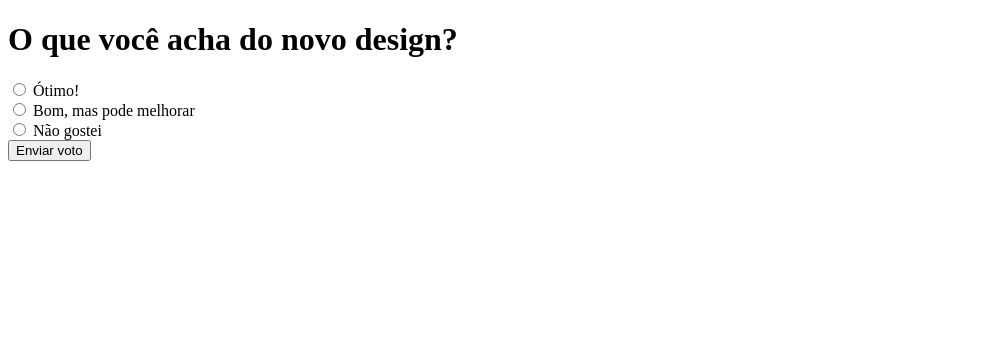
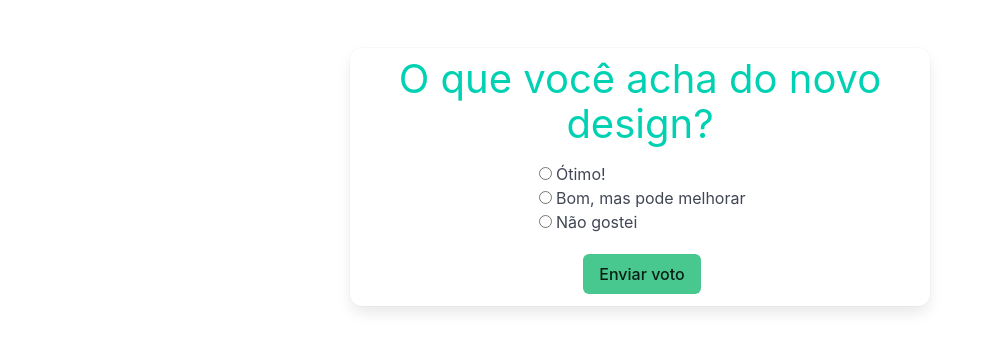
Before and after one commit to magas-xlr/spa-golden-verbena, a plain HTML site: page index.html in a window 1280 px wide. Shown: the whole page, without its empty margins (0-986 px from the left). Drawn offline with nearby package versions, Linux system fonts and the light colour scheme.

Commit message:
feat(SGV02)Import-Bulm-framework

```diff
--- a/index.html
+++ b/index.html
@@ -5,27 +5,50 @@
     <meta charset="UTF-8">
     <meta name="viewport" content="width=device-width, initial-scale=1.0">
     <title>Campos e Requisitos da Tela de Votação</title>
+    <link rel="stylesheet" href="style.css">
+    <link rel="stylesheet" href="https://cdn.jsdelivr.net/npm/bulma@1.0.2/css/bulma.min.css">
 </head>
 
 <body>
 
-    <h1>O que você acha do novo design?</h1>
+        <section class="section">
 
+
+            <div class="columns is-centered">
+                <div class="column is-half">
+                    <div class="box">
+                        <div class="columns is-centered">
+                            <div class="title has-text-centered has-text-primary is-size-1 has-text-weight-bold">
+                            <h1 class="is-size-2" >O que você acha do novo design?</h1></div>
+                        </div>
                         <form action="" method="Post">
-        <div>
-            <input type="radio" name="voto" value="Ótimo!" >
+                            <div class="columns is-centered">
+                                <div class="pt-4 pr-2 pb-1 pl-3">
+                                    <input type="radio" name="voto" value="Ótimo!">
                                     <label for="">Ótimo!</label>
-        </div>
-        <div>
+                                    <br>
+
                                     <input type="radio" name="voto" value="Bom, mas pode melhorar">
                                     <label for=""> Bom, mas pode melhorar</label>
-        </div>
-        <div>
+                                    <br>
+
                                     <input type="radio" name="voto" value="Não gostei">
                                     <label for="">Não gostei</label>
+                                    <br>
                                 </div>
-        <button type="Submit">Enviar voto</button>
+                            </div>
+                            <div class=" pt-4 pr-2 pb-1 pl-3">
+                                <div class="columns is-centered">
+                                    <button class="button is-success" type="Submit">Enviar voto</button>
+                                </div>
+                            </div>
                         </form>
+                    </div>
+                </div>
+            </div>
+
+        </section>
+
 </body>
 
 </html>
```
Lines whose indentation alone changed are shown as unchanged.
